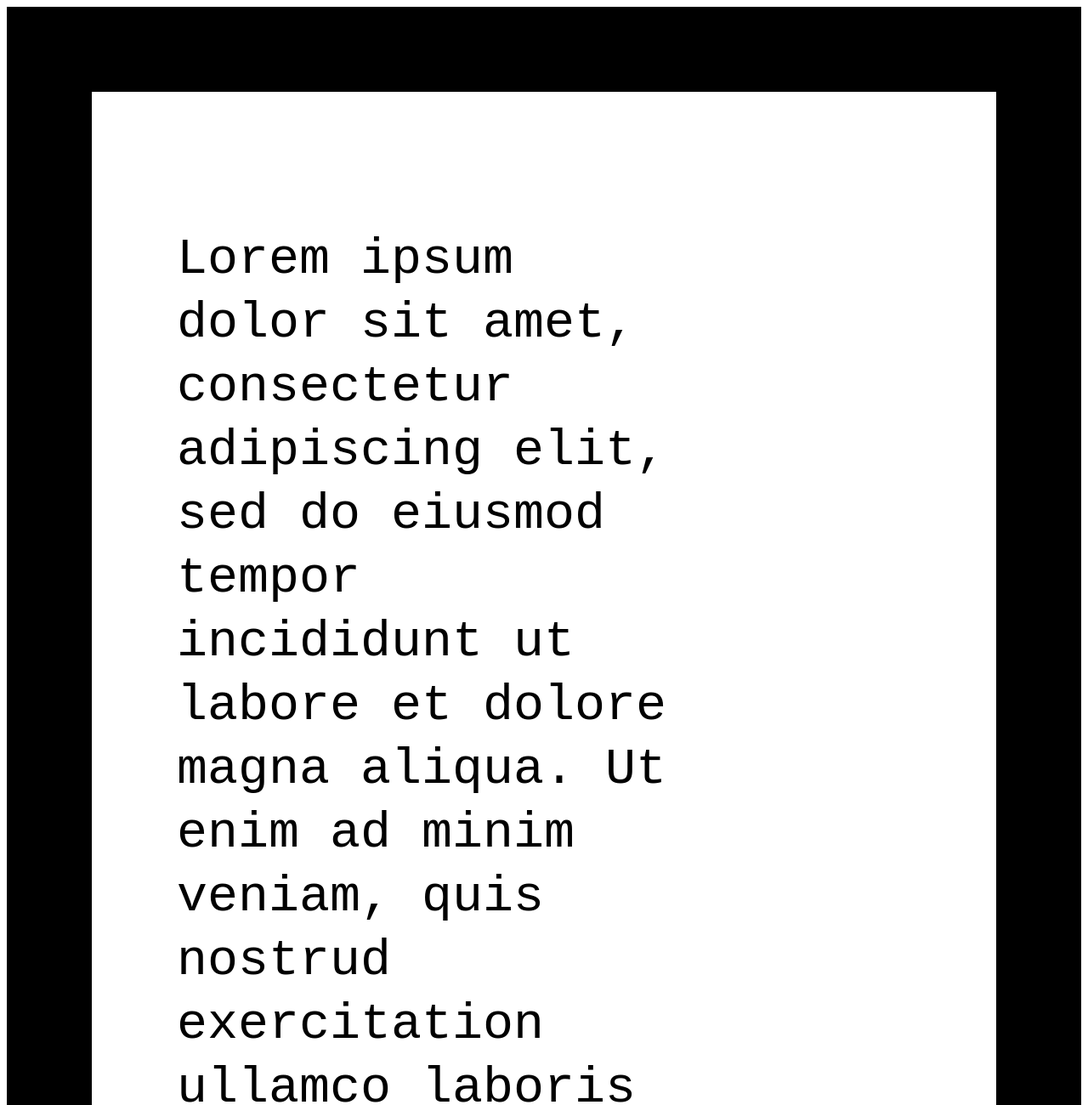
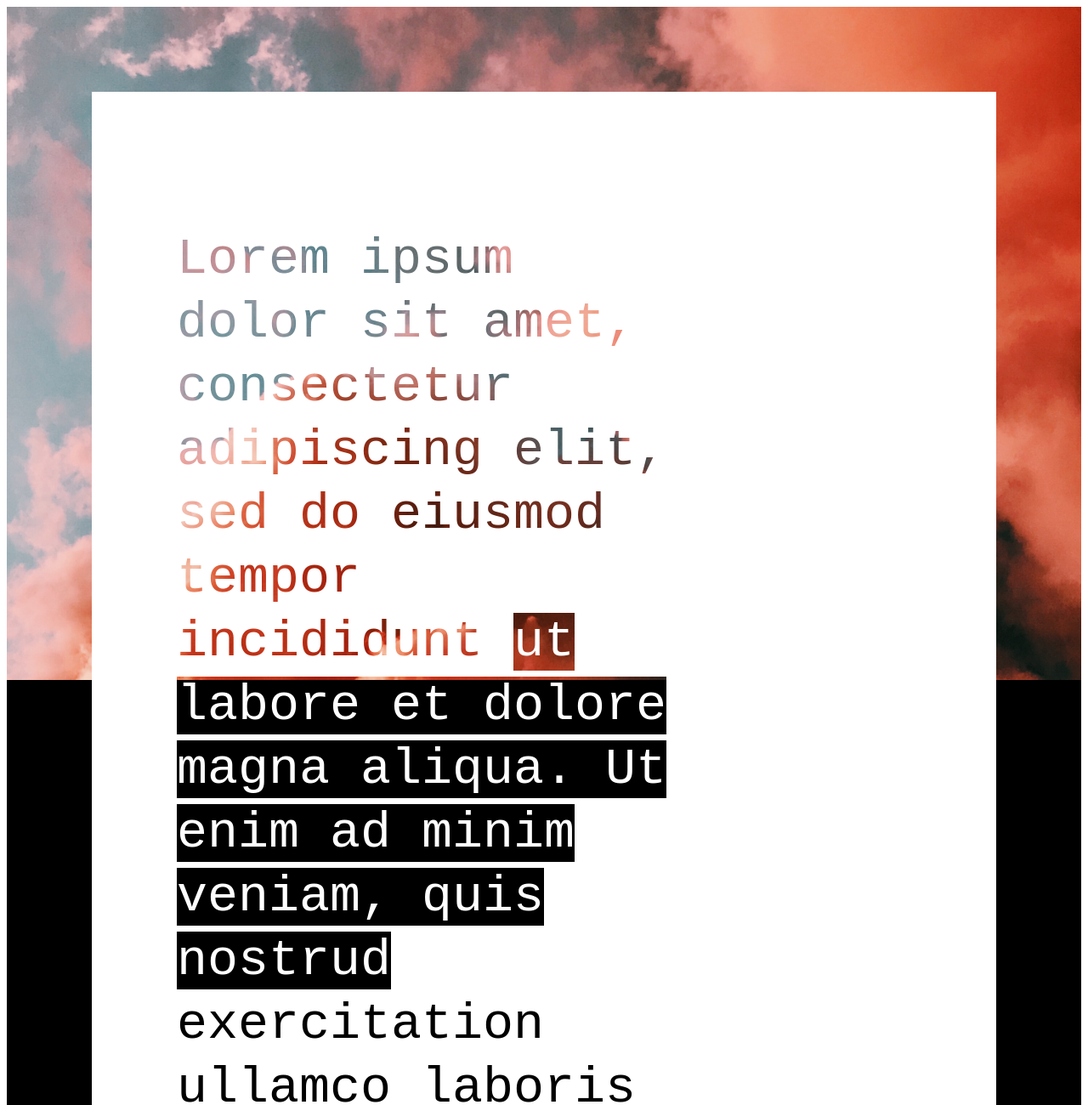
Before and after one commit to inesber/CutOut_Design, a plain HTML site: page CutOut.html in a window 1280 px wide. Shown: the top 1300 px of the page at 85% size. Drawn offline with Linux system fonts and the light colour scheme.

Commit message:
Added image and made the cut out

```diff
--- a/CutOut.html
+++ b/CutOut.html
@@ -10,11 +10,14 @@
     <section class="text">
       <p>
         Lorem ipsum dolor sit amet, consectetur adipiscing elit, sed do eiusmod
-        tempor incididunt ut labore et dolore magna aliqua. Ut enim ad minim
-        veniam, quis nostrud exercitation ullamco laboris nisi ut aliquip ex ea
-        commodo consequat. Duis aute irure dolor in reprehenderit in voluptate
-        velit.
+        tempor incididunt
+        <a href="https://www.linkedin.com/in/inesbernardino/"
+          >ut labore et dolore magna aliqua. Ut enim ad minim veniam, quis
+          nostrud </a
+        >exercitation ullamco laboris nisi ut aliquip ex ea commodo consequat.
+        Duis aute irure dolor in reprehenderit in voluptate velit.
       </p>
     </section>
+    <section class="background"></section>
   </body>
 </html>
--- a/style.css
+++ b/style.css
@@ -18,5 +18,23 @@ section.text p {
 }
 
 section.text a {
-  color: #000000;
+  color: #ffffff;
+  background-color: #000000;
+  text-decoration: none;
 }
+
+section.background {
+  position: fixed;
+  top: 0;
+  left: 0;
+  width: 100%;
+  height: 100%;
+
+  background-image: url(image.jpg);
+  background-size: cover;
+  background-position: center;
+
+  mix-blend-mode: screen;
+
+  pointer-events: none;
+}
```
Also changed, not shown: image.jpg (added), 1 other file.
